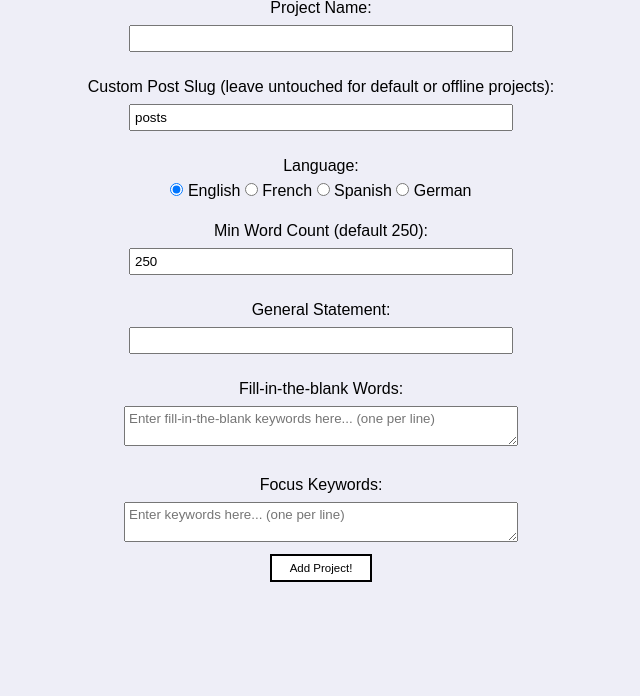
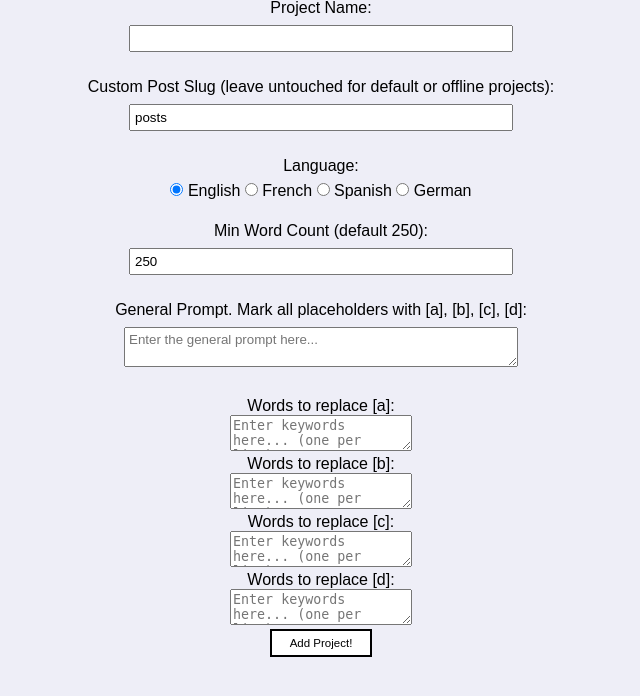
Before and after one commit to ratcht/ai-blog-generator, a Flask app: template templates/create-project-placeholder.html in a window 1280 px wide. Shown: the part 35-731 px from the top of the page, without its empty margins (319-959 px from the left). Run offline with Flask 3, Linux system fonts and the light colour scheme; the template is opened without the code that fills it, so the values that code supplies are empty.

Commit message:
new feature
need to test

```diff
--- a/app.py
+++ b/app.py
@@ -193,17 +193,23 @@ def add_project_placeholder():
     return render_template("create-project-placeholder.html", failed=is_failed, index=website_index)
 
   name = request.form['name']
-  general_statement = request.form['general-statement']
-  fill_blanks = request.form['fill-blank'].split('\r\n')
-  print(fill_blanks)
+  general_prompt = request.form['general-prompt']
+  keywords_a = request.form['keywords-a'].split('\r\n')
+  keywords_b = request.form['keywords-b'].split('\r\n')
+  keywords_c = request.form['keywords-c'].split('\r\n')
+  keywords_d = request.form['keywords-d'].split('\r\n')
 
   keywords_list = request.form['keywords'].split('\r\n')
   language = Language(request.form['language'])
   min_word_count = int(request.form['wordcount'])
   # parse keywords into array
-  new_project = Project(name, ProjectType.KEYWORDS, 0, language)
-  new_project.general_statement = general_statement
-  new_project.fill_blanks = fill_blanks
+  new_project = Project(name, ProjectType.PLACEHOLDER, 0, language)
+  new_project.general_prompt = general_prompt
+  new_project.keywords_a = keywords_a
+  new_project.keywords_b = keywords_b
+  new_project.keywords_c = keywords_c
+  new_project.keywords_d = keywords_d
+
   new_project.keywords_dynamic=keywords_list
   new_project.min_word_count=min_word_count
   new_project.slug = request.form['slug']
--- a/files/gptapi.py
+++ b/files/gptapi.py
@@ -1,5 +1,6 @@
 from dotenv import load_dotenv
 import openai
+import re
 import os
 
 #Load env vars
@@ -57,6 +58,18 @@ def generate_text_by_keywords(general_statement: str, fill_blank: str, keywords:
 
   return blog_intro+'\n\n'+blog_body_completed+blog_conclusion
 
+def generate_text_by_placeholder(general_prompt: str, placeholder_list: list, keywords: str, language: str, min_word_count: int):
+  word_count=str(min_word_count)
+  prompt = re.sub("\[a\]", placeholder_list[0], general_prompt)
+  prompt = re.sub("\[b\]", placeholder_list[1], prompt)
+  prompt = re.sub("\[c\]", placeholder_list[2], prompt)
+  prompt = re.sub("\[d\]", placeholder_list[3], prompt)
+
+  gpt_result = generate_text("{prompt}. This text must include the keyword(s) (but is not soley focused on): {keywords}. The text must be in the language: {language}. The text must be around the word count: {word_count}.")
+
+
+  return gpt_result
+
 def generate_text_by_title(title: str, language: str, min_word_count: int):
   intro_word_count = 0.2*min_word_count
   body_word_count = 0.6*min_word_count
--- a/static/css/index.css
+++ b/static/css/index.css
@@ -23,7 +23,7 @@ input:focus {
   border: 3px solid #555;
 }
 
-#keywords, #fill-blank{
+#keywords, #fill-blank, #prompt, #keywords-x, #keywords-y, #keywords-z{
   width: 30vw;
   padding: 4px 4px;
   margin: 8px 0;
--- a/templates/create-project-placeholder.html
+++ b/templates/create-project-placeholder.html
@@ -8,7 +8,7 @@
 <html>
   <body>
     <div class="body-wrapper">
-      <form id="create-project" action="/add/project/keywords?index={{index}}" method="POST">
+      <form id="create-project" action="/add/project/placeholder?index={{index}}" method="POST">
         <label for="topic">Project Name:</label><br>
         <input type="text" id="name" name="name"><br><br>
         <label for="topic">Custom Post Slug (leave untouched for default or offline projects):</label><br>
@@ -26,15 +26,18 @@
 
         <label for="topic">Min Word Count (default 250):</label><br>
         <input type="number" id="wordcount" name="wordcount" value="250"><br><br>
-        <label for="general-statement">General Statement:</label><br>
-        <input type="text" id="general-statement" name="general-statement"><br><br>
-        <label for="keywords">Fill-in-the-blank Words:</label><br>
+        <label for="prompt">General Prompt. Mark all placeholders with [a], [b], [c], [d]:</label><br>
+      </form>
+      <textarea id="prompt" name="prompt" form="create-project" placeholder="Enter the general prompt here..."></textarea><br><br>
 
-      </form>
-      <textarea id="fill-blank" name="fill-blank" form="create-project" placeholder="Enter fill-in-the-blank keywords here... (one per line)"></textarea><br><br>
-
-      <label for="keywords">Focus Keywords:</label><br>
-      <textarea id="keywords" name="keywords" form="create-project" placeholder="Enter keywords here... (one per line)"></textarea><br>
+      <label for="keywords-a">Words to replace [a]:</label><br>
+      <textarea id="keywords-a" name="keywords-a" form="create-project" placeholder="Enter keywords here... (one per line)"></textarea><br>
+      <label for="keywords-b">Words to replace [b]:</label><br>
+      <textarea id="keywords-b" name="keywords-b" form="create-project" placeholder="Enter keywords here... (one per line)"></textarea><br>
+      <label for="keywords-c">Words to replace [c]:</label><br>
+      <textarea id="keywords-c" name="keywords-c" form="create-project" placeholder="Enter keywords here... (one per line)"></textarea><br>
+      <label for="keywords-d">Words to replace [d]:</label><br>
+      <textarea id="keywords-d" name="keywords-d" form="create-project" placeholder="Enter keywords here... (one per line)"></textarea><br>
 
 
       <div" class="button-wrapper">
```
Also changed, not shown: files/scripts.py (+28 -2 lines).
